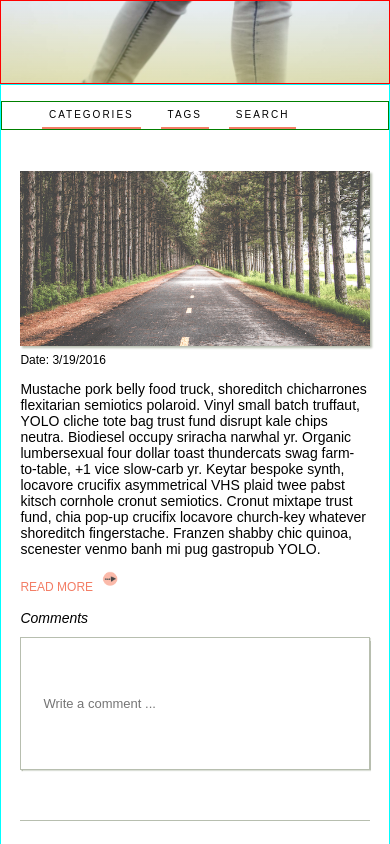
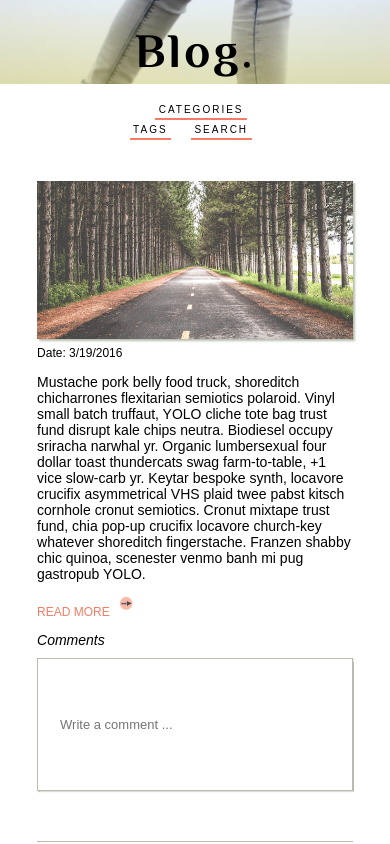
Before and after one commit to brookehurford/blog-template, a plain HTML site: page index.html in a window 390 px wide. Shown: the top 844 px of the page. Drawn offline with Linux system fonts and the light colour scheme; files whose address does not match are found by name; a web font is replaced by a local one.

Commit message:
Center content on tablet

```diff
--- a/scss/base/_base.scss
+++ b/scss/base/_base.scss
@@ -16,4 +16,10 @@ p {
   bottom: 5%;
   left: 35%;
   color: $white;
+  @media screen and #{$tablet} {
+    position: static;
+    color: $black;
+    margin: 0;
+    padding-top: .5em;
+  }
 }
--- a/scss/layout/_containers.scss
+++ b/scss/layout/_containers.scss
@@ -14,11 +14,10 @@
   height: 100vh;
   width: 40%;
   @media screen and #{$tablet} {
-    border: 1px solid red;
     position: static;
     height: 10vh;
     float: none;
-    width: $fullWidth;
+    width: 100%;
   }
 }
 
@@ -27,9 +26,9 @@
   clear:both;
   width: 60%;
   @media screen and #{$tablet} {
-    border: 1px solid cyan;
     margin-left: 0;
-    width: $fullWidth;
+    width: $fullWidth - 10%;
+    margin: 0 auto;
   }
 }
 
--- a/scss/layout/_navigation.scss
+++ b/scss/layout/_navigation.scss
@@ -8,9 +8,8 @@
     @extend %centeredBlock;
     overflow: auto;
     width: 60%;
-    border: 1px solid green;
     @media screen and #{$tablet} {
-      width: 100%;
+      width: 60%;
     }
   }
   li {
@@ -24,10 +23,14 @@
     border-bottom: 2px solid $secondary;
     &:hover {
       border-bottom: 3px solid $primary;
+      cursor: pointer;
       -webkit-transition: border-bottom .2s linear;
     }
     @media screen and #{$smallDesktop} {
       @include textFormat(10px);
+      &:first-child {
+        margin-left: 15%;
+      }
     }
   }
 }
--- a/scss/utilities/_variables.scss
+++ b/scss/utilities/_variables.scss
@@ -22,4 +22,4 @@ $path-img: "../img/";
 // Media Queries
 
 $smallDesktop: "(max-width: 1130px)";
-$tablet: "(max-width: 850px)";
+$tablet: "(max-width: 1105px)";
```
Also changed, not shown: css/main.css, img/rocks-mobile.jpg (added), 2 other files.
